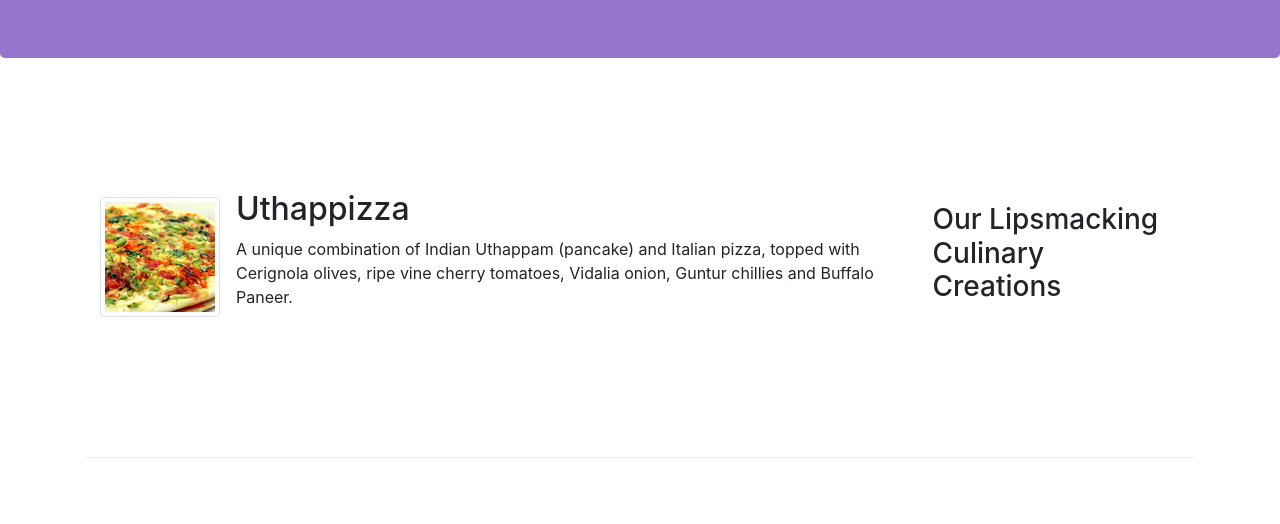
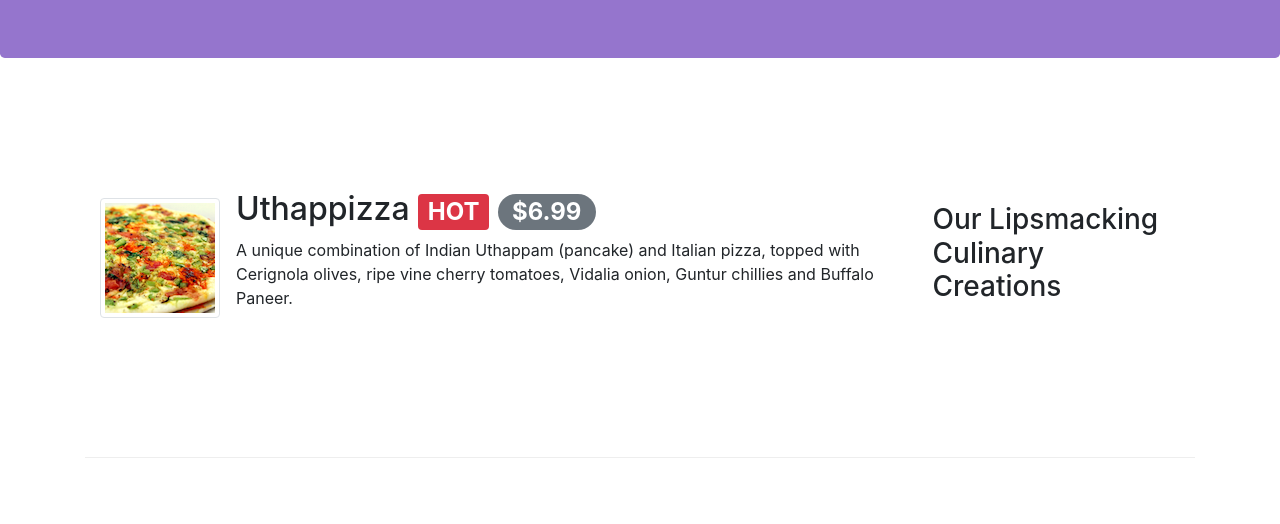
Before and after one commit to Knire257/react-full-stack, a website: page index.html in a window 1280 px wide. Shown: the part 276-800 px from the top of the page. Drawn offline with nearby package versions, Linux system fonts and the light colour scheme.

Commit message:
Use of badges

```diff
--- a/index.html
+++ b/index.html
@@ -57,7 +57,7 @@
                 <div class="media">
                     <img class="d-flex mr-3 img-thumbnail align-self-center" src="img/uthappizza.png" alt="uthappizza">
                     <div class="media-body">
-                        <h2 class="mt-0">Uthappizza</h2>
+                        <h2 class="mt-0">Uthappizza <span class="badge badge-danger">HOT</span> <span class="badge badge-pill badge-secondary">$6.99</span></h2>
                         <p>A unique combination of Indian Uthappam (pancake) and Italian pizza, topped with Cerignola olives, ripe vine cherry tomatoes, Vidalia onion, Guntur chillies and Buffalo Paneer.</p>
                     </div>
                 </div>
```
